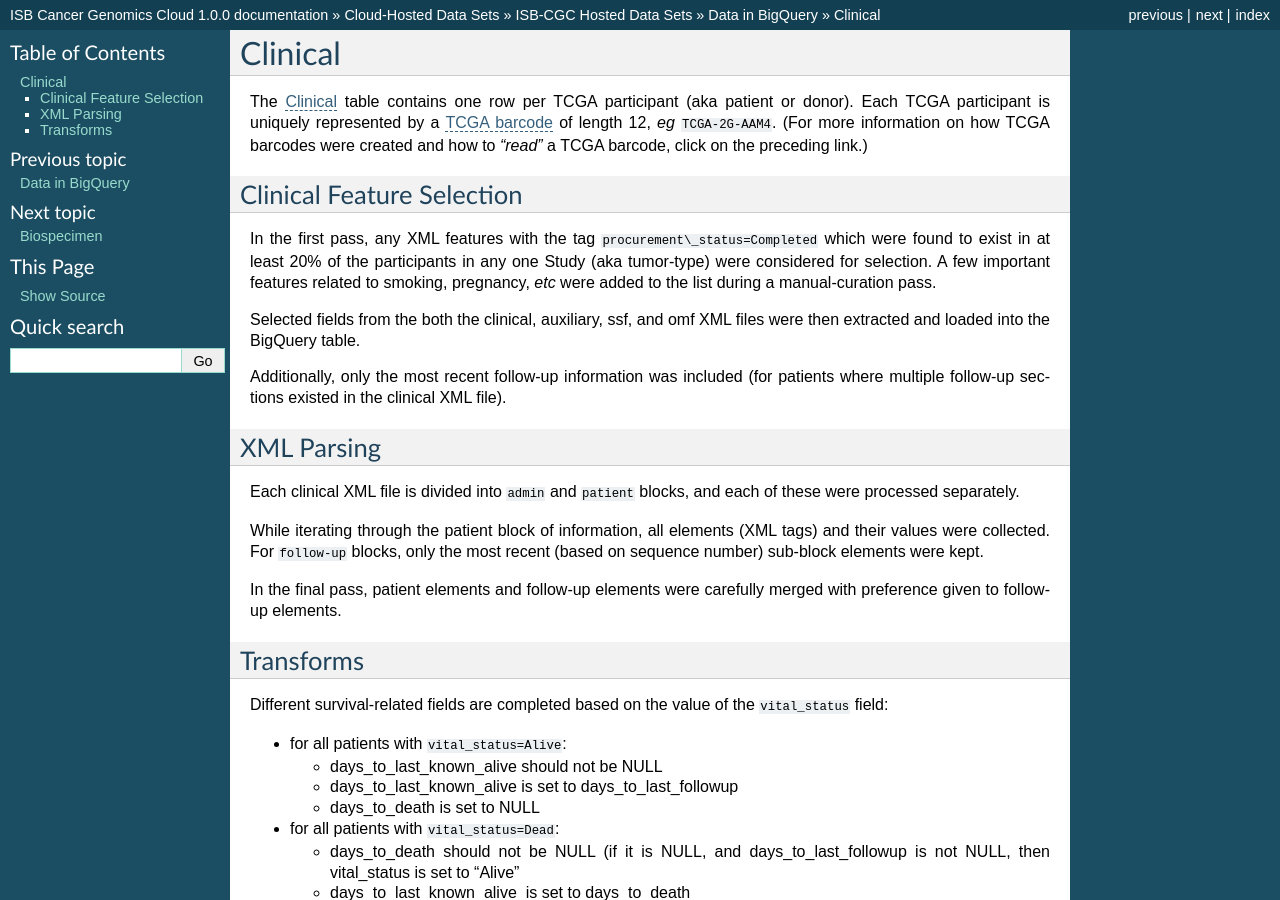
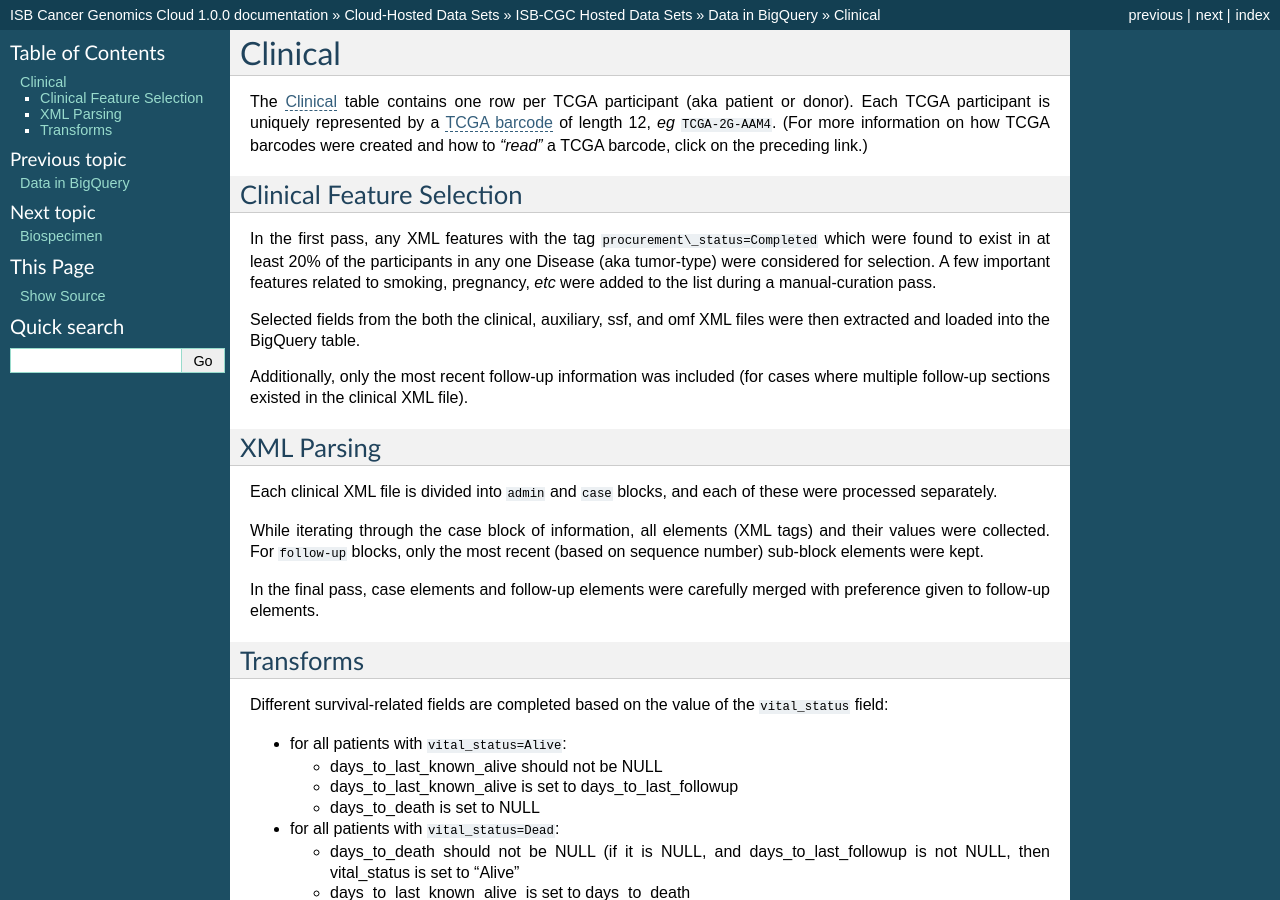
Before and after one commit to isb-cgc/readthedocs, a Sphinx documentation site: the page built from docs/source/sections/data/data2/ETL_Clinical.rst, in a window 1280 px wide and 900 px high. Built offline with Sphinx 7.4.7, drawn with Linux system fonts in a browser that asks for light colours; pages that are not in the unit, such as notebooks, are missing from menus.

Commit message:
updated BQ link and patient to case

```diff
--- a/docs/source/sections/data/data2/ETL_Clinical.rst
+++ b/docs/source/sections/data/data2/ETL_Clinical.rst
@@ -2,7 +2,7 @@
 ========
 
 The
-`Clinical <https://bigquery.cloud.google.com/table/isb-cgc:tcga_201607_beta.Clinical>`_
+`Clinical <https://bigquery.cloud.google.com/table/isb-cgc:TCGA_bioclin_v0.Clinical>`_
 table contains one row per TCGA participant (aka patient or donor).
 Each TCGA participant is uniquely represented by a
 `TCGA barcode <https://wiki.nci.nih.gov/display/TCGA/TCGA+barcode>`_
@@ -15,7 +15,7 @@
 In the first pass, any
 XML features with the tag ``procurement\_status=Completed``
 which were found to exist in at
-least 20% of the participants in any one Study (aka tumor-type) were considered for selection.
+least 20% of the participants in any one Disease (aka tumor-type) were considered for selection.
 A few important features related to smoking, pregnancy, *etc* were added to the
 list during a manual-curation pass.
 
@@ -23,20 +23,20 @@
 auxiliary, ssf, and omf XML files were then extracted and loaded into the BigQuery table.
 
 Additionally, only the most recent follow-up information was included
-(for patients where multiple follow-up sections existed in the
+(for cases where multiple follow-up sections existed in the
 clinical XML file).
 
 XML Parsing
 -----------
 
-Each clinical XML file is divided into ``admin`` and ``patient`` blocks, and
+Each clinical XML file is divided into ``admin`` and ``case`` blocks, and
 each of these were processed separately.
 
-While iterating through the patient block of information, all elements
+While iterating through the case block of information, all elements
 (XML tags) and their values were collected.  For ``follow-up`` blocks, only the
 most recent (based on sequence number) sub-block elements were kept.
 
-In the final pass, patient elements and follow-up elements were carefully
+In the final pass, case elements and follow-up elements were carefully
 merged with preference given to follow-up elements.
 
 Transforms
```
